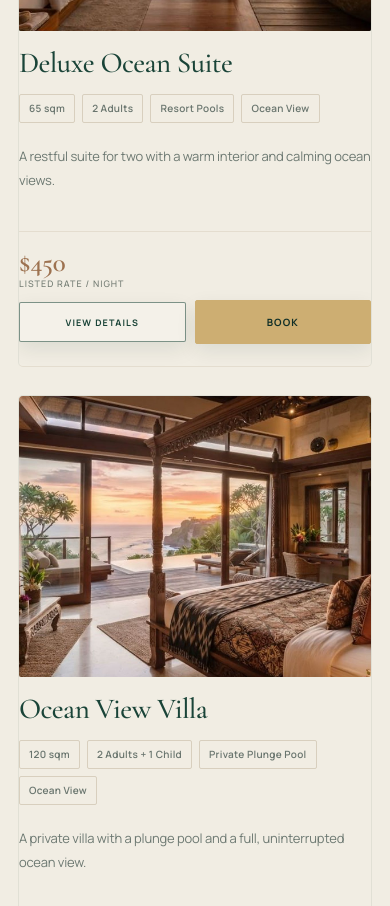
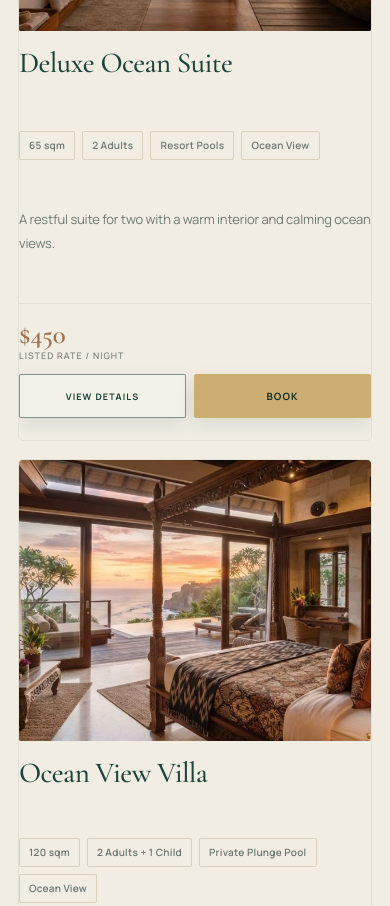
Before and after one commit to Ngurau/Aurea-Haven, a plain HTML site: page index.html in a window 390 px wide. Shown: the part 2823-3729 px from the top of the page. Drawn offline with nearby package versions, Linux system fonts and the light colour scheme.

Commit message:
Update style.css

```diff
--- a/style.css
+++ b/style.css
@@ -1873,3 +1873,266 @@ html { scroll-padding-top: 112px; }
     font-size: 30px;
   }
 }
+
+
+/* =========================================================
+   FINAL FIX: detail modal layering + consistent room alignment
+   ========================================================= */
+/* Keep the detail information dialog above the floating navigation. */
+.modal {
+  z-index: 1200;
+  isolation: isolate;
+}
+
+/* The room rows use equal-height columns and keep actions aligned. */
+.row {
+  align-items: stretch;
+}
+.row > .ph {
+  height: 100%;
+  min-height: clamp(300px, 36vw, 480px);
+  align-self: stretch;
+}
+.row > .cb {
+  min-width: 0;
+  height: 100%;
+  display: flex;
+  flex-direction: column;
+  align-items: flex-start;
+}
+.row > .cb .meta {
+  width: 100%;
+  margin-top: auto;
+  padding-top: 18px;
+  align-items: center;
+}
+.row .card-actions {
+  justify-content: flex-end;
+}
+
+@media (max-width: 820px) {
+  .row {
+    grid-template-columns: minmax(0, 1fr);
+    align-items: stretch;
+  }
+  .row > .ph {
+    height: 260px;
+    min-height: 260px;
+  }
+  .row > .cb {
+    height: auto;
+    min-height: 0;
+    padding: 26px 22px 28px;
+  }
+  .row > .cb .meta {
+    margin-top: 18px;
+    flex-wrap: wrap;
+  }
+}
+
+@media (max-width: 480px) {
+  .row > .ph {
+    height: 220px;
+    min-height: 220px;
+  }
+  .row > .cb {
+    padding: 22px 16px 24px;
+  }
+  .row .card-actions {
+    width: 100%;
+    justify-content: stretch;
+  }
+  .row .card-actions .btn {
+    flex: 1 1 auto;
+  }
+}
+
+/* HOME — align all room cards to a consistent content baseline */
+.sec.iv .grid {
+  align-items: stretch;
+  grid-auto-rows: 1fr;
+}
+
+.sec.iv .grid > .card {
+  display: flex;
+  flex-direction: column;
+  height: 100%;
+  min-width: 0;
+}
+
+.sec.iv .grid > .card > .ph {
+  flex: 0 0 auto;
+  height: clamp(230px, 27vw, 350px);
+}
+
+.sec.iv .grid > .card > .cb {
+  display: grid;
+  grid-template-rows: minmax(2.2em, auto) minmax(54px, auto) minmax(5.2em, auto) auto;
+  align-content: stretch;
+  flex: 1 1 auto;
+  min-width: 0;
+  padding-bottom: 24px;
+}
+
+.sec.iv .grid > .card > .cb h3 {
+  min-height: 2.2em;
+  margin: 0 0 8px;
+}
+
+.sec.iv .grid > .card > .cb .tags {
+  align-content: start;
+  min-height: 54px;
+  margin-bottom: 12px;
+}
+
+.sec.iv .grid > .card > .cb > p {
+  min-height: 5.2em;
+  margin: 0 0 14px;
+}
+
+.sec.iv .grid > .card > .cb > .meta {
+  align-self: end;
+  width: 100%;
+  min-height: 66px;
+  margin-top: 0;
+  display: flex;
+  flex-direction: row;
+  align-items: center;
+  justify-content: space-between;
+  gap: 12px;
+}
+
+.sec.iv .grid > .card .card-actions {
+  display: flex;
+  flex-wrap: nowrap;
+  align-items: stretch;
+  justify-content: flex-end;
+  gap: 8px;
+}
+
+.sec.iv .grid > .card .card-actions .btn {
+  flex: 1 1 auto;
+  white-space: nowrap;
+  min-width: 0;
+}
+
+@media (max-width: 820px) {
+  .sec.iv .grid > .card > .cb {
+    grid-template-rows: minmax(2.2em, auto) minmax(54px, auto) minmax(4.8em, auto) auto;
+  }
+}
+
+@media (max-width: 560px) {
+  .sec.iv .grid > .card > .ph {
+    height: clamp(245px, 72vw, 390px);
+  }
+  .sec.iv .grid > .card > .cb {
+    grid-template-rows: minmax(2.2em, auto) minmax(48px, auto) minmax(4.8em, auto) auto;
+    padding: 17px 0 22px;
+  }
+  .sec.iv .grid > .card > .cb > .meta {
+    flex-direction: column;
+    align-items: stretch;
+    min-height: 0;
+  }
+  .sec.iv .grid > .card .card-actions {
+    width: 100%;
+  }
+  .sec.iv .grid > .card .card-actions .btn {
+    flex: 1 1 0;
+  }
+}
+
+
+/* HOME ROOM LIST — align room information consistently */
+.home-rooms .grid {
+  display: grid;
+  grid-template-columns: repeat(3, minmax(0, 1fr));
+  grid-auto-rows: 1fr;
+  align-items: stretch;
+  gap: clamp(18px, 2.8vw, 38px);
+}
+.home-rooms .grid > .card {
+  display: flex;
+  flex-direction: column;
+  height: 100%;
+  min-width: 0;
+}
+.home-rooms .grid > .card > .ph {
+  flex: 0 0 auto;
+  height: clamp(230px, 27vw, 350px);
+}
+.home-rooms .grid > .card > .ph img {
+  width: 100%;
+  height: 100%;
+  object-fit: cover;
+}
+.home-rooms .grid > .card > .cb {
+  display: grid;
+  grid-template-rows: minmax(2.3em, auto) minmax(58px, auto) minmax(5em, auto) auto;
+  align-content: start;
+  flex: 1 1 auto;
+  min-width: 0;
+  padding: clamp(18px, 2vw, 26px);
+  gap: 8px;
+}
+.home-rooms .grid > .card > .cb h3 {
+  min-height: 2.3em;
+  margin: 0 0 4px;
+}
+.home-rooms .grid > .card > .cb .tags {
+  min-height: 58px;
+  align-content: flex-start;
+  margin: 0 0 8px;
+}
+.home-rooms .grid > .card > .cb > p {
+  min-height: 5em;
+  margin: 0 0 8px;
+}
+.home-rooms .grid > .card > .cb > .meta {
+  min-height: 66px;
+  width: 100%;
+  margin-top: 0;
+  padding-top: 16px;
+  display: flex;
+  flex-direction: row;
+  align-items: center;
+  justify-content: space-between;
+  gap: 10px;
+}
+.home-rooms .grid > .card .card-actions {
+  display: flex;
+  flex-wrap: nowrap;
+  align-items: center;
+  gap: 8px;
+}
+.home-rooms .grid > .card .card-actions .btn {
+  flex: 1 1 auto;
+  min-width: 0;
+  white-space: nowrap;
+}
+@media (max-width: 820px) {
+  .home-rooms .grid { grid-template-columns: repeat(2, minmax(0, 1fr)); }
+  .home-rooms .grid > .card > .cb {
+    grid-template-rows: minmax(2.3em, auto) minmax(58px, auto) minmax(5em, auto) auto;
+  }
+}
+@media (max-width: 560px) {
+  .home-rooms .grid { grid-template-columns: 1fr; grid-auto-rows: auto; }
+  .home-rooms .grid > .card > .ph { height: clamp(245px, 72vw, 390px); }
+  .home-rooms .grid > .card > .cb {
+    display: flex;
+    flex-direction: column;
+    padding: 20px 18px 22px;
+  }
+  .home-rooms .grid > .card > .cb h3,
+  .home-rooms .grid > .card > .cb .tags,
+  .home-rooms .grid > .card > .cb > p { min-height: 0; }
+  .home-rooms .grid > .card > .cb > .meta {
+    min-height: 0;
+    flex-direction: column;
+    align-items: stretch;
+  }
+  .home-rooms .grid > .card .card-actions { width: 100%; }
+  .home-rooms .grid > .card .card-actions .btn { flex: 1 1 0; }
+}
```
